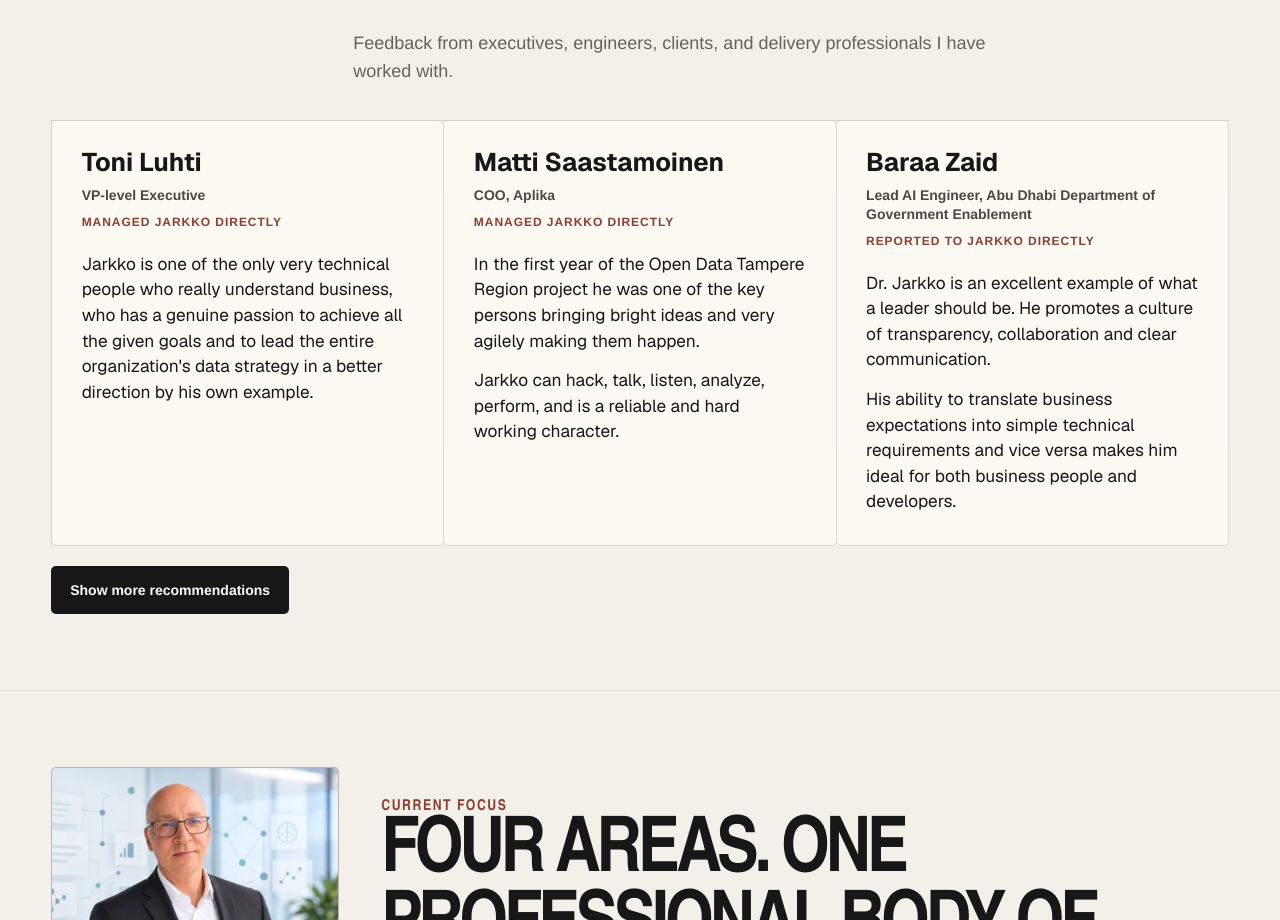
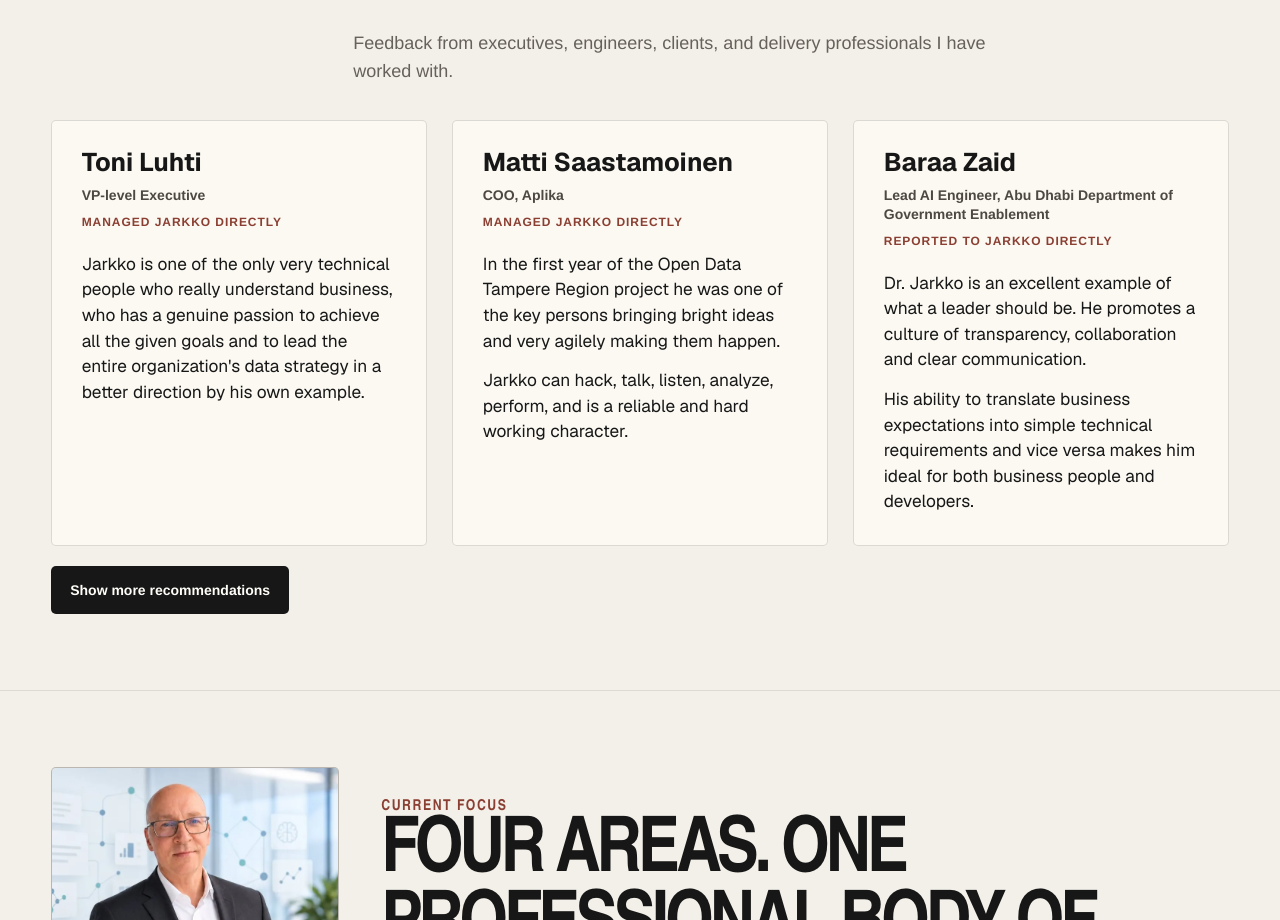
Before and after one commit to kyyberi/jarkko, a Next.js app: page / in a window 1280 px wide. Shown: the part 4380-5300 px from the top of the page. Built offline with nearby package versions, Linux system fonts and the light colour scheme.

Commit message:
Separate testimonial cards

```diff
--- a/app/globals.css
+++ b/app/globals.css
@@ -1108,9 +1108,8 @@ h1 {
 .testimonials-grid {
   display: grid;
   grid-template-columns: repeat(3, minmax(0, 1fr));
+  gap: clamp(18px, 2vw, 28px);
   min-width: 0;
-  border-top: 1px solid var(--line);
-  border-left: 1px solid var(--line);
 }
 
 .testimonial-card {
@@ -1119,8 +1118,7 @@ h1 {
   gap: 22px;
   min-width: 0;
   padding: 28px clamp(22px, 2.3vw, 34px) 30px;
-  border-right: 1px solid var(--line);
-  border-bottom: 1px solid var(--line);
+  border: 1px solid var(--line);
   border-radius: var(--radius-soft);
   background: rgba(255, 253, 248, 0.64);
 }
```
